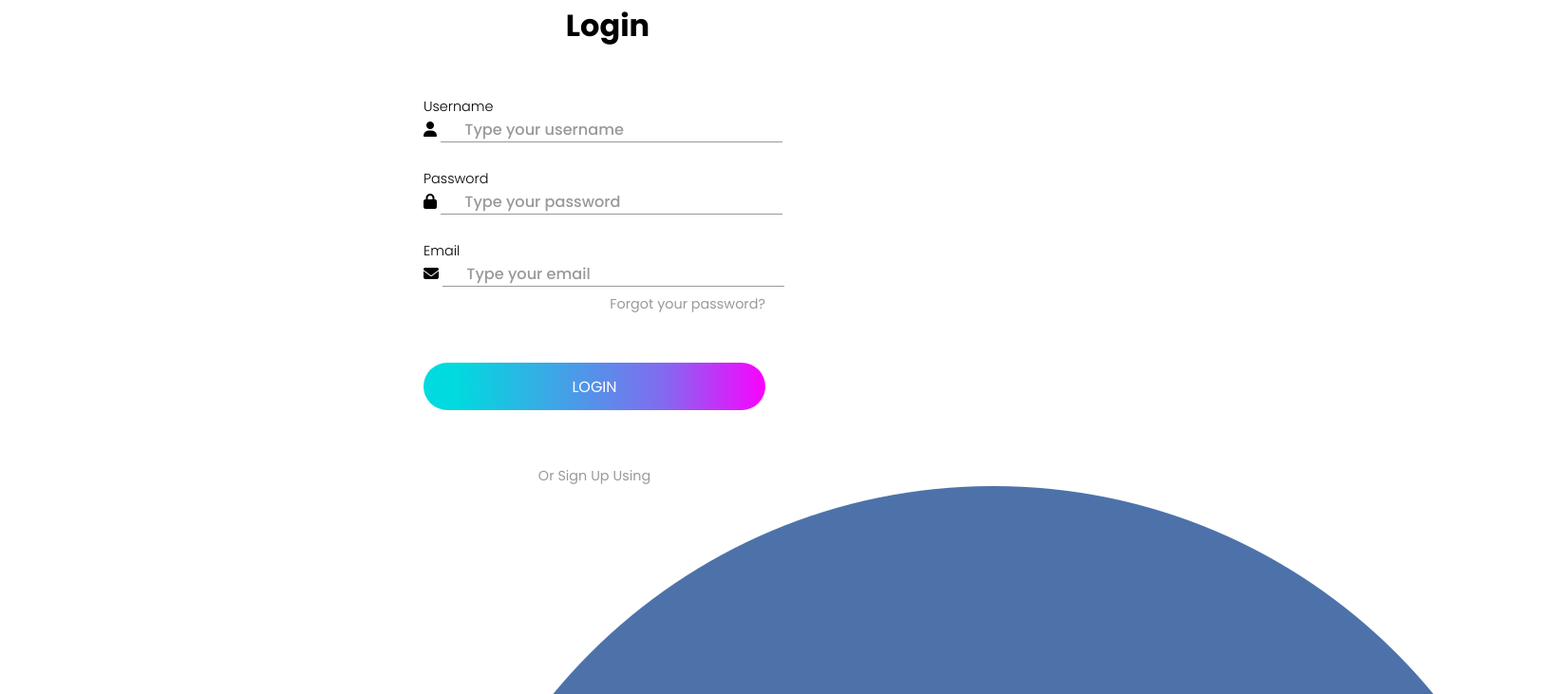
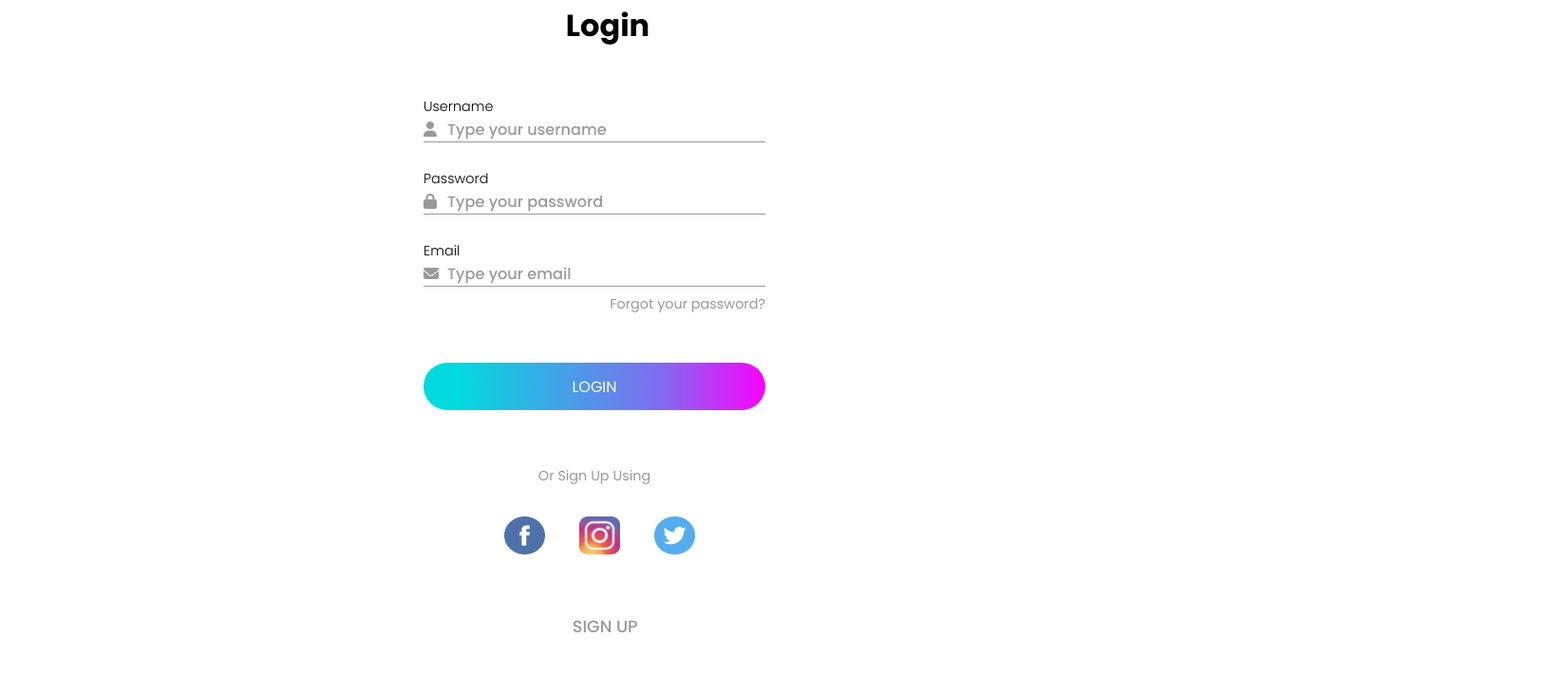
Before and after one commit to ilhanbuhic/HTML-CSS, a plain HTML site: page Login Form/index.html in a window 1280 px wide. Shown: the part 97-828 px from the top of the page at 95% size, 1646 px wide, since content can reach past the window. After the commit the page ends 800 px from the top, so only its background shows below. Drawn offline with Linux system fonts and the light colour scheme.

Commit message:
HTML&CSS

```diff
--- a/Login Form/style.css
+++ b/Login Form/style.css
@@ -102,3 +102,42 @@ button {
   width: 80%;
   margin: 3.2rem auto;
 }
+
+.fa-regular {
+  display: inline-block;
+  background-color: white;
+}
+
+.icon {
+  position: absolute;
+  top: 0;
+  left: 0;
+  color: var(---grey);
+}
+
+.thumbnails {
+  margin-left: 4.3rem;
+}
+
+.thumbnails img {
+  width: 75px;
+  height: 40px;
+  /* padding: 0 0.5rem 0 0.5rem; */
+  margin-top: 2rem;
+  padding: 0 1rem 0 1rem;
+}
+
+.formOnly a p {
+  font-size: 1.1rem;
+  font-weight: 500;
+  color: var(---grey);
+  text-align: center;
+  text-transform: uppercase;
+  margin-top: 3rem;
+  margin-left: 0.7rem;
+  display: inline-block;
+}
+
+.formOnly a p:hover {
+  color: #816bef;
+}
```
